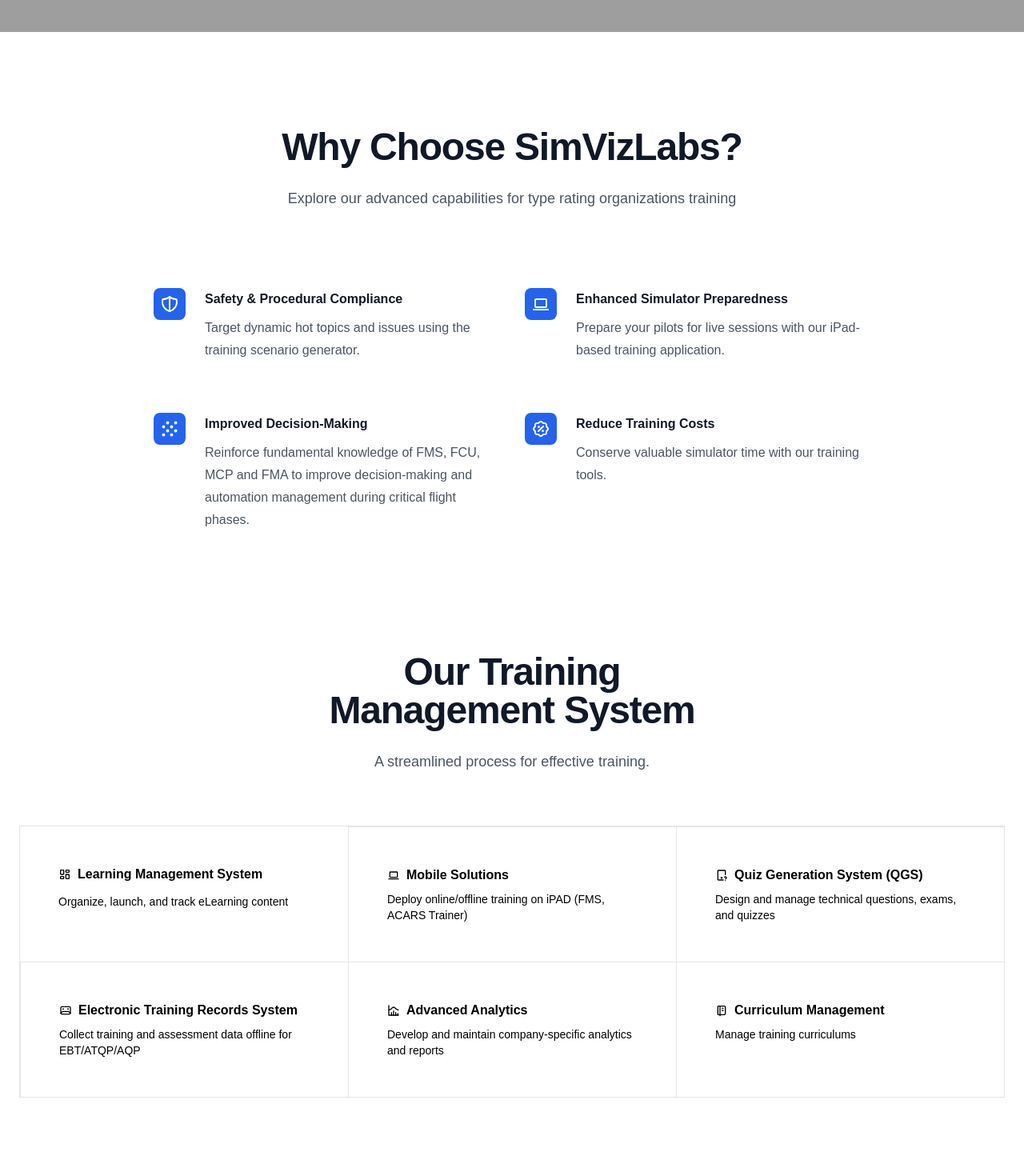
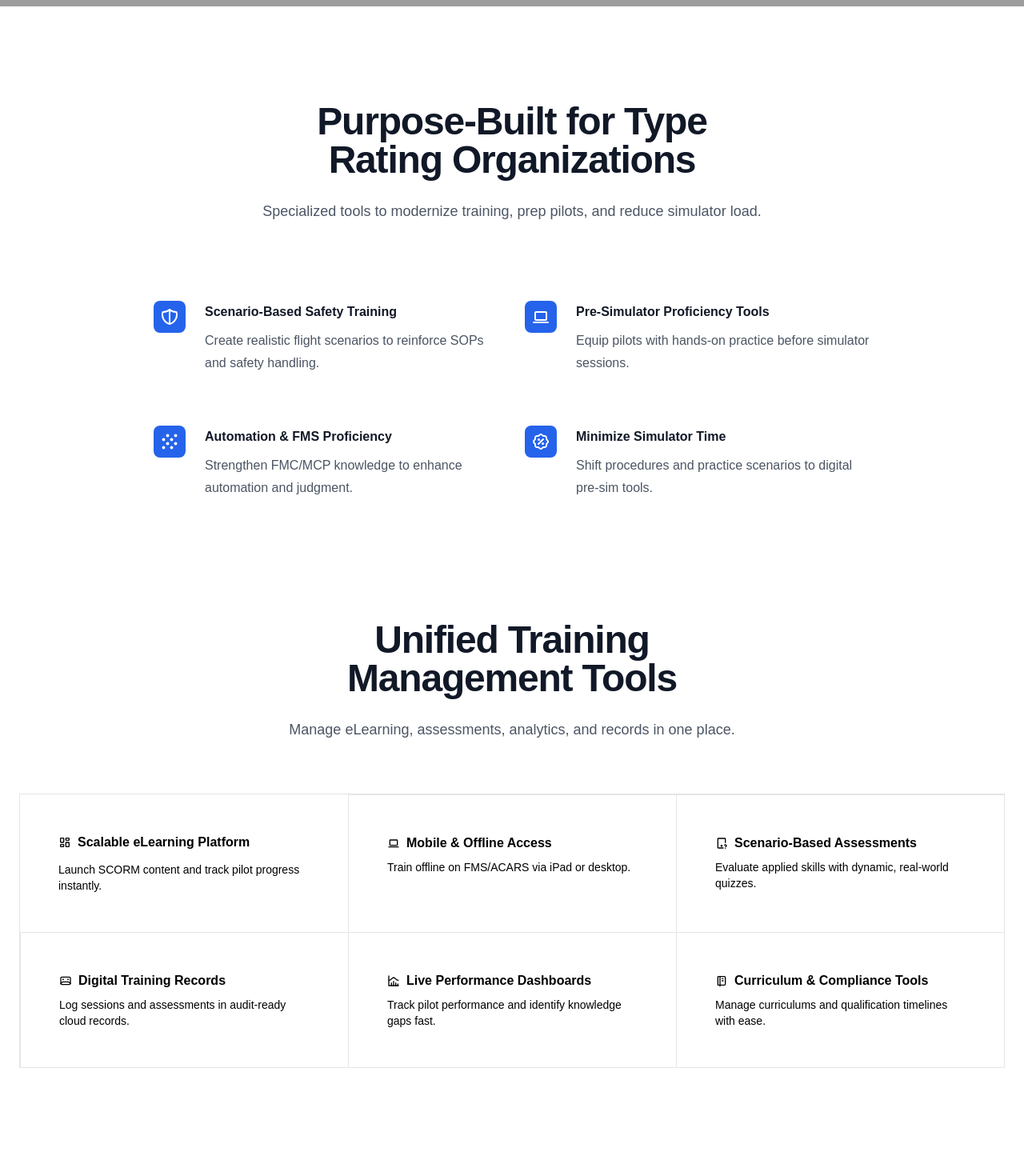
Before and after one commit to simvizlabs/simvizlabs-landing, a Next.js app: page /type-rating-schools in a window 1280 px wide. Shown: the part 880-2325 px from the top of the page at 80% size. Built offline with nearby package versions, Linux system fonts and the light colour scheme; grey boxes are pictures that could not be loaded.

Commit message:
changes to content

```diff
--- a/app/aeronautical-schools/page.tsx
+++ b/app/aeronautical-schools/page.tsx
@@ -11,27 +11,27 @@
 
 const features = [
   {
-    name: 'Safety & Procedural Compliance',
+    name: 'Scenario-Driven Safety & Compliance',
     description:
-      'Target dynamic hot topics and issues using the training scenario generator.',
+      'Use our dynamic scenario generator to address the latest safety challenges and reinforce procedural standards in realistic, immersive training exercises.',
     icon: IconShieldHalf,
   },
   {
-    name: 'Enhanced Simulator Preparedness',
+    name: 'Advanced Simulator Readiness',
     description:
-      'Prepare your pilots for live sessions with our iPad-based training application.',
+      'Equip pilots with interactive pre-simulator drills via our mobile training app, ensuring they enter full-motion simulators with confidence and proficiency.',
     icon: IconDeviceLaptop,
   },
   {
-    name: 'Improved Decision-Making',
+    name: 'Optimized Decision-Making Skills',
     description:
-      'Reinforce fundamental knowledge of FMS, FCU, MCP and FMA to improve decision-making and automation management during critical flight phases.',
+      'Strengthen understanding of flight management systems and automation logic to enhance critical-phase decision-making and workload management.',
     icon: IconGrain,
   },
   {
-    name: 'Reduce Training Costs',
+    name: 'Training Cost Optimization',
     description:
-      'Conserve valuable simulator time with our training tools.',
+      'Minimize expensive simulator usage by shifting practice scenarios and knowledge drills to our cost-effective digital platform.',
     icon: IconRosetteDiscount,
   },
 ]
@@ -83,10 +83,10 @@
               </div> */}
               <div className="text-center font-geist">
                 <h1 className="text-5xl font-semibold tracking-tight text-balance text-white sm:text-7xl font-geist [text-shadow:_0_0_30px_rgba(255,255,255,0.3)]">
-                Enhance Your Training Ecosystem
+                Flight Training Reinvented
                 </h1>
                 <p className="mt-8 text-lg font-medium text-pretty text-gray-200 sm:text-xl/8 font-geist">
-                SimViz Labs offers a flexible training management system with access to experts in aviation course development, software development, and learning analytics.
+                A unified platform for course creation, analytics, and delivery.
 
 
                 </p>
@@ -124,10 +124,10 @@
             <div className="mx-auto max-w-2xl lg:text-center mt-6" id="why-choose">
 
               <p className="mt-2 text-4xl font-bold tracking-tight text-pretty text-gray-900 sm:text-5xl lg:text-balance font-geist text-center">
-                Why Choose SimVizLabs?
+              Why Choose SimVizLabs?
               </p>
               <p className="mt-6 text-lg/8 text-gray-600 font-geist">
-              Explore our advanced capabilities for aeronautical schools training
+              Discover our specialized aviation training tools and services designed to meet the unique needs of aeronautical institutions and drive student success.
               </p>
             </div>
             <div className="mx-auto mt-16 max-w-2xl sm:mt-20 lg:mt-24 lg:max-w-4xl">
@@ -153,56 +153,56 @@
            <section className="py-12 font-geist">
                <div className="mx-auto max-w-7xl space-y-8 px-6 md:space-y-16 font-geist">
                    <div className="relative z-10 mx-auto max-w-xl space-y-6 text-center  font-geist">
-                       <h2 className="mt-2 text-4xl font-semibold tracking-tight text-pretty text-gray-900 sm:text-5xl lg:text-balance font-geist">Our Training Management System</h2>
-                       <p className="mt-6 text-lg/8 text-gray-600 font-geist">A streamlined process for effective training.</p>
+                       <h2 className="mt-2 text-4xl font-semibold tracking-tight text-pretty text-gray-900 sm:text-5xl lg:text-balance font-geist">Comprehensive Training Management Suite</h2>
+                       <p className="mt-6 text-lg/8 text-gray-600 font-geist">Centralize all aspects of aviation training, content delivery, assessment, and analytics, into one unified management suite..</p>
                    </div>
 
                    <div className="relative mx-auto grid max-w-2xl lg:max-w-7xl divide-x divide-y border *:p-12 sm:grid-cols-2 lg:grid-cols-3 font-geist">
                        <div className="space-y-3 font-geist">
                            <div className="flex items-center gap-2 font-geist w-[300px]">
                                <IconLayoutDashboard className="size-4 font-geist" />
-                               <h3 className="text-md font-bold font-geist">Learning Management System </h3>
-                           </div>
-                           <p className="text-sm font-geist">Organize, launch, and track eLearning content</p>
-                       </div>
+                              <h3 className="text-md font-bold font-geist">Scalable eLearning Platform</h3>
+                          </div>
+                          <p className="text-sm font-geist">Deploy SCORM courses and track progress in real time.</p>
+                      </div>
                        <div className="space-y-2 font-geist">
                            <div className="flex items-center gap-2 font-geist w-[300px]">
                                <IconDeviceLaptop className="size-4 font-geist" />
-                               <h3 className="text-md font-bold font-geist">Mobile Solutions</h3>
+                               <h3 className="text-md font-bold font-geist">Mobile & Offline Training Access</h3>
                            </div>
-                           <p className="text-sm font-geist">Deploy online/offline training on iPAD (FMS, ACARS Trainer)</p>
+                           <p className="text-sm font-geist">Access FMS/ACARS training anytime, on any device.</p>
                        </div>
                        <div className="space-y-2 font-geist">
                            <div className="flex items-center gap-2 font-geist w-[300px]">
                                <IconDeviceTabletQuestion className="size-4 font-geist" />
 
-                               <h3 className="text-md font-bold font-geist">Quiz Generation System (QGS)</h3>
+                               <h3 className="text-md font-bold font-geist">Interactive Assessment Engine</h3>
                            </div>
-                           <p className="text-sm font-geist">Design and manage technical questions, exams, and quizzes</p>
+                           <p className="text-sm font-geist">Build scenario-based quizzes to test applied knowledge.</p>
                        </div>
                        <div className="space-y-2 font-geist">
                            <div className="flex items-center gap-2 font-geist w-[300px]">
                                <IconDeviceAudioTape className="size-4 font-geist" />
 
-                               <h3 className="text-md font-bold font-geist">Electronic Training Records System </h3>
+                               <h3 className="text-md font-bold font-geist">Cloud-Based Training Records</h3>
                            </div>
-                           <p className="text-sm font-geist">Collect training and assessment data offline for EBT/ATQP/AQP</p>
+                           <p className="text-sm font-geist">Secure, synced training data for audits and compliance.</p>
                        </div>
                        <div className="space-y-2 font-geist">
                            <div className="flex items-center gap-2 font-geist w-[300px]">
                                <IconChartHistogram className="size-4 font-geist" />
 
-                               <h3 className="text-md font-bold font-geist">Advanced Analytics</h3>
+                               <h3 className="text-md font-bold font-geist">Real-Time Training Analytics</h3>
                            </div>
-                           <p className="text-sm font-geist">Develop and maintain company-specific analytics and reports</p>
+                           <p className="text-sm font-geist">Monitor performance and trends with live dashboards.</p>
                        </div>
                        <div className="space-y-2 font-geist">
                            <div className="flex items-center gap-2 font-geist w-[300px]">
                                <IconNotebook className="size-4 font-geist" />
 
-                               <h3 className="text-md font-bold font-geist">Curriculum Management</h3>
+                               <h3 className="text-md font-bold font-geist">Curriculum & Qualification Management</h3>
                            </div>
-                           <p className="text-sm font-geist">Manage training curriculums</p>
+                           <p className="text-sm font-geist">Version curriculums, track expiries, and ensure compliance.</p>
                        </div>
                    </div>
                </div>
--- a/app/products/page.tsx
+++ b/app/products/page.tsx
@@ -65,6 +65,7 @@
         </div>
         <div className="w-full max-w-4xl mx-auto px-4 sm:px-6 flex justify-center">
           <HeroScrollDemo
+            id="B747-Simulator"
             imageSrc="/images/747.png"
             title="B747-Simulator"
             description=" "
@@ -74,6 +75,7 @@
         </div>
         <div className="w-full mx-auto lg:px-4 sm:px-6 flex justify-center">
           <HeroScrollDemo
+            id="A320-Simulator"
             imageSrc="/images/a320.png"
             title="A320-Simulator"
             description=" "
--- a/app/type-rating-schools/page.tsx
+++ b/app/type-rating-schools/page.tsx
@@ -11,27 +11,27 @@
 
 const features = [
   {
-    name: 'Safety & Procedural Compliance',
+    name: 'Scenario-Based Safety Training',
     description:
-      'Target dynamic hot topics and issues using the training scenario generator.',
+      'Create realistic flight scenarios to reinforce SOPs and safety handling.',
     icon: IconShieldHalf,
   },
   {
-    name: 'Enhanced Simulator Preparedness',
+    name: 'Pre-Simulator Proficiency Tools',
     description:
-      'Prepare your pilots for live sessions with our iPad-based training application.',
+      'Equip pilots with hands-on practice before simulator sessions.',
     icon: IconDeviceLaptop,
   },
   {
-    name: 'Improved Decision-Making',
+    name: 'Automation & FMS Proficiency',
     description:
-      'Reinforce fundamental knowledge of FMS, FCU, MCP and FMA to improve decision-making and automation management during critical flight phases.',
+      'Strengthen FMC/MCP knowledge to enhance automation and judgment.',
     icon: IconGrain,
   },
   {
-    name: 'Reduce Training Costs',
+    name: 'Minimize Simulator Time',
     description:
-      'Conserve valuable simulator time with our training tools.',
+      'Shift procedures and practice scenarios to digital pre-sim tools.',
     icon: IconRosetteDiscount,
   },
 ]
@@ -83,10 +83,10 @@
               </div> */}
               <div className="text-center font-geist">
                 <h1 className="text-5xl font-semibold tracking-tight text-balance text-white sm:text-7xl font-geist [text-shadow:_0_0_30px_rgba(255,255,255,0.3)]">
-                Enhance Your Training Ecosystem
+                Streamline Type Rating Training
                 </h1>
                 <p className="mt-8 text-lg font-medium text-pretty text-gray-200 sm:text-xl/8 font-geist">
-                SimViz Labs offers a flexible training management system with access to experts in aviation course development, software development, and learning analytics.
+                All-in-one platform for managing type rating content, assessments, and performance.
 
 
                 </p>
@@ -124,10 +124,10 @@
             <div className="mx-auto max-w-2xl lg:text-center mt-6" id="why-choose">
 
               <p className="mt-2 text-4xl font-bold tracking-tight text-pretty text-gray-900 sm:text-5xl lg:text-balance font-geist text-center">
-                Why Choose SimVizLabs?
+                Purpose-Built for Type Rating Organizations
               </p>
               <p className="mt-6 text-lg/8 text-gray-600 font-geist">
-              Explore our advanced capabilities for type rating organizations training
+              Specialized tools to modernize training, prep pilots, and reduce simulator load.
               </p>
             </div>
             <div className="mx-auto mt-16 max-w-2xl sm:mt-20 lg:mt-24 lg:max-w-4xl">
@@ -153,56 +153,56 @@
            <section className="py-12 font-geist">
                <div className="mx-auto max-w-7xl space-y-8 px-6 md:space-y-16 font-geist">
                    <div className="relative z-10 mx-auto max-w-xl space-y-6 text-center  font-geist">
-                       <h2 className="mt-2 text-4xl font-semibold tracking-tight text-pretty text-gray-900 sm:text-5xl lg:text-balance font-geist">Our Training Management System</h2>
-                       <p className="mt-6 text-lg/8 text-gray-600 font-geist">A streamlined process for effective training.</p>
+                       <h2 className="mt-2 text-4xl font-semibold tracking-tight text-pretty text-gray-900 sm:text-5xl lg:text-balance font-geist">Unified Training Management Tools</h2>
+                       <p className="mt-6 text-lg/8 text-gray-600 font-geist">Manage eLearning, assessments, analytics, and records in one place.</p>
                    </div>
 
                    <div className="relative mx-auto grid max-w-2xl lg:max-w-7xl divide-x divide-y border *:p-12 sm:grid-cols-2 lg:grid-cols-3 font-geist">
                        <div className="space-y-3 font-geist">
                            <div className="flex items-center gap-2 font-geist w-[300px]">
                                <IconLayoutDashboard className="size-4 font-geist" />
-                               <h3 className="text-md font-bold font-geist">Learning Management System </h3>
+                               <h3 className="text-md font-bold font-geist">Scalable eLearning Platform</h3>
                            </div>
-                           <p className="text-sm font-geist">Organize, launch, and track eLearning content</p>
+                           <p className="text-sm font-geist">Launch SCORM content and track pilot progress instantly.</p>
                        </div>
                        <div className="space-y-2 font-geist">
                            <div className="flex items-center gap-2 font-geist w-[300px]">
                                <IconDeviceLaptop className="size-4 font-geist" />
-                               <h3 className="text-md font-bold font-geist">Mobile Solutions</h3>
+                               <h3 className="text-md font-bold font-geist">Mobile & Offline Access</h3>
                            </div>
-                           <p className="text-sm font-geist">Deploy online/offline training on iPAD (FMS, ACARS Trainer)</p>
+                           <p className="text-sm font-geist">Train offline on FMS/ACARS via iPad or desktop.</p>
                        </div>
                        <div className="space-y-2 font-geist">
                            <div className="flex items-center gap-2 font-geist w-[300px]">
                                <IconDeviceTabletQuestion className="size-4 font-geist" />
 
-                               <h3 className="text-md font-bold font-geist">Quiz Generation System (QGS)</h3>
+                               <h3 className="text-md font-bold font-geist">Scenario-Based Assessments</h3>
                            </div>
-                           <p className="text-sm font-geist">Design and manage technical questions, exams, and quizzes</p>
+                           <p className="text-sm font-geist">Evaluate applied skills with dynamic, real-world quizzes.</p>
                        </div>
                        <div className="space-y-2 font-geist">
                            <div className="flex items-center gap-2 font-geist w-[300px]">
                                <IconDeviceAudioTape className="size-4 font-geist" />
 
-                               <h3 className="text-md font-bold font-geist">Electronic Training Records System </h3>
+                               <h3 className="text-md font-bold font-geist">Digital Training Records</h3>
                            </div>
-                           <p className="text-sm font-geist">Collect training and assessment data offline for EBT/ATQP/AQP</p>
+                           <p className="text-sm font-geist">Log sessions and assessments in audit-ready cloud records.</p>
                        </div>
                        <div className="space-y-2 font-geist">
                            <div className="flex items-center gap-2 font-geist w-[300px]">
                                <IconChartHistogram className="size-4 font-geist" />
 
-                               <h3 className="text-md font-bold font-geist">Advanced Analytics</h3>
+                               <h3 className="text-md font-bold font-geist">Live Performance Dashboards</h3>
                            </div>
-                           <p className="text-sm font-geist">Develop and maintain company-specific analytics and reports</p>
+                           <p className="text-sm font-geist">Track pilot performance and identify knowledge gaps fast.</p>
                        </div>
                        <div className="space-y-2 font-geist">
                            <div className="flex items-center gap-2 font-geist w-[300px]">
                                <IconNotebook className="size-4 font-geist" />
 
-                               <h3 className="text-md font-bold font-geist">Curriculum Management</h3>
+                               <h3 className="text-md font-bold font-geist">Curriculum & Compliance Tools</h3>
                            </div>
-                           <p className="text-sm font-geist">Manage training curriculums</p>
+                           <p className="text-sm font-geist">Manage curriculums and qualification timelines with ease.</p>
                        </div>
                    </div>
                </div>
```
Also changed, not shown: components/AircraftCardList.tsx (+2 -8 lines).
